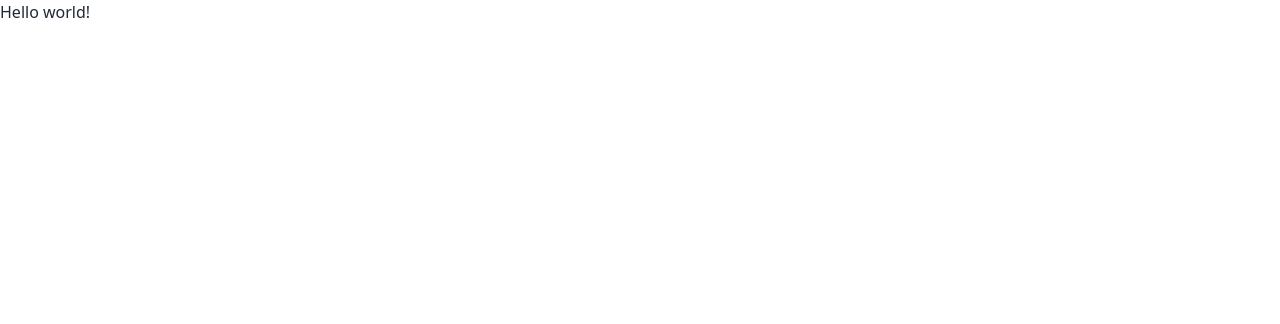
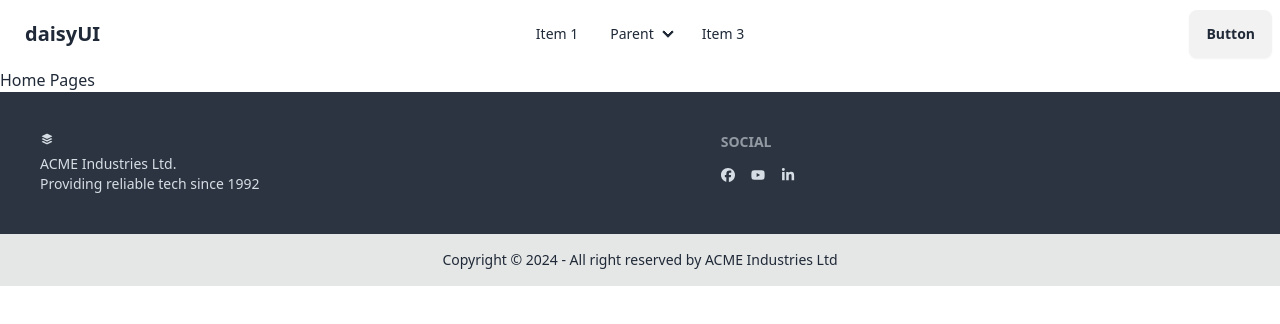
Before and after one commit to didarulZend1981/food, a React (Vite) app in the folder food-client/: page / in a window 1280 px wide. Shown: the top 324 px of the page. Built offline with nearby package versions, Linux system fonts and the light colour scheme.

Commit message:
Layout step

```diff
--- a/food-client/package.json
+++ b/food-client/package.json
@@ -14,6 +14,7 @@
     "match-sorter": "^6.3.4",
     "react": "^18.2.0",
     "react-dom": "^18.2.0",
+    "react-icons": "^5.2.1",
     "react-router-dom": "^6.23.1",
     "sort-by": "^1.2.0"
   },
--- /dev/null
+++ b/food-client/src/Layout/Main.jsx
@@ -0,0 +1,16 @@
+import { Outlet } from "react-router-dom";
+import Footer from "../pages/Shared/Footer/Footer";
+import NavBar from "../pages/Shared/NavBar/NavBar";
+
+
+const Main = () => {
+  return (
+    <div>
+        <NavBar></NavBar>
+        <Outlet></Outlet>
+        <Footer></Footer>
+    </div>
+  );
+};
+
+export default Main;
--- a/food-client/src/main.jsx
+++ b/food-client/src/main.jsx
@@ -8,6 +8,9 @@ import router from './routes/Routes'
 
 ReactDOM.createRoot(document.getElementById('root')).render(
     <React.StrictMode>
-    <RouterProvider router={router} />
+      <div className='max-w-screen-xl mx-auto'>
+      <RouterProvider router={router} />
+      </div>
+
     </React.StrictMode>,
 )
--- /dev/null
+++ b/food-client/src/pages/Home/Home/Home.jsx
@@ -0,0 +1,11 @@
+
+
+const Home = () => {
+  return (
+    <div>
+        <h2>Home Pages</h2>
+    </div>
+  );
+};
+
+export default Home;
--- /dev/null
+++ b/food-client/src/pages/Shared/Footer/Footer.jsx
@@ -0,0 +1,37 @@
+
+import { FaFacebook } from "react-icons/fa6";
+import { FaYoutube } from "react-icons/fa";
+import { FaLinkedinIn } from "react-icons/fa";
+import { IoLogoBuffer } from "react-icons/io";
+const Footer = () => {
+  return (
+    <footer>
+        <div className="footer p-10 bg-neutral text-neutral-content">
+            <aside>
+            <IoLogoBuffer />
+                <p>ACME Industries Ltd.<br/>Providing reliable tech since 1992</p>
+            </aside>
+            <nav>
+                <h6 className="footer-title">Social</h6>
+                <div className="grid grid-flow-col gap-4">
+                    <a><FaFacebook /></a>
+                    <a><FaYoutube /></a>
+                    <a><FaLinkedinIn /></a>
+                </div>
+            </nav>
+
+
+
+        </div>
+        <div className="footer footer-center p-4 bg-base-300 text-base-content">
+                  <aside>
+                    <p>Copyright © 2024 - All right reserved by ACME Industries Ltd</p>
+                  </aside>
+            </div>
+
+
+    </footer>
+  );
+};
+
+export default Footer;
--- /dev/null
+++ b/food-client/src/pages/Shared/NavBar/NavBar.jsx
@@ -0,0 +1,45 @@
+
+
+const NavBar = () => {
+  const navItems =<>
+          <li><a>Item 1</a></li>
+            <li>
+              <details>
+                <summary>Parent</summary>
+                <ul className="p-2">
+                  <li><a>Submenu 1</a></li>
+                  <li><a>Submenu 2</a></li>
+                </ul>
+              </details>
+            </li>
+            <li><a>Item 3</a></li>
+        </>
+
+  return (
+    <div>
+      <div className="navbar bg-base-100">
+  <div className="navbar-start">
+    <div className="dropdown">
+      <div tabIndex={0} role="button" className="btn btn-ghost lg:hidden">
+        <svg xmlns="http://www.w3.org/2000/svg" className="h-5 w-5" fill="none" viewBox="0 0 24 24" stroke="currentColor"><path strokeLinecap="round" strokeLinejoin="round" strokeWidth="2" d="M4 6h16M4 12h8m-8 6h16" /></svg>
+      </div>
+      <ul tabIndex={0} className="menu menu-sm dropdown-content mt-3 z-[1] p-2 shadow bg-base-100 rounded-box w-52">
+        {navItems}
+      </ul>
+    </div>
+    <a className="btn btn-ghost text-xl">daisyUI</a>
+  </div>
+  <div className="navbar-center hidden lg:flex">
+    <ul className="menu menu-horizontal px-1">
+      {navItems}
+    </ul>
+  </div>
+  <div className="navbar-end">
+    <a className="btn">Button</a>
+  </div>
+</div>
+    </div>
+  );
+};
+
+export default NavBar;
```
Also changed, not shown: food-client/src/routes/Routes.jsx (+9 -1 lines), 2 other files (tests, documents, lock files or other folders).
